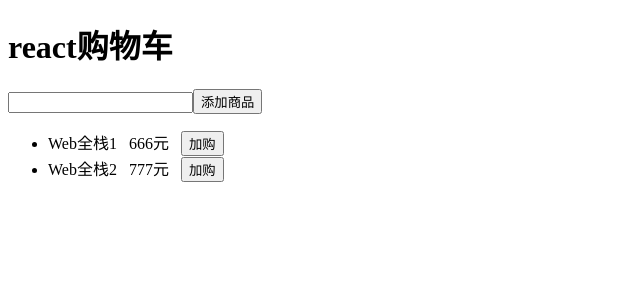
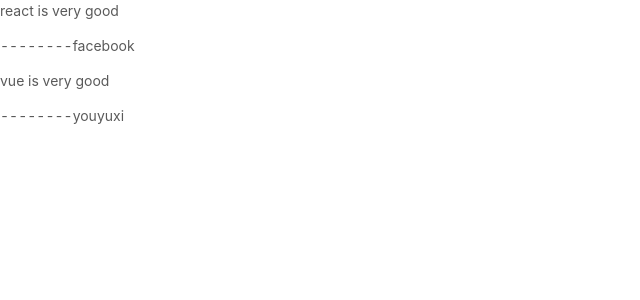
Before and after one commit to simon9124/kaikeba, a React (Create React App) app in the folder react01/: page / in a window 1280 px wide. Shown: the top 300 px of the page, without its empty margins (0-640 px from the left). Built offline with nearby package versions, Linux system fonts and the light colour scheme.

Commit message:
PureComment 和 memo 组件

```diff
--- /dev/null
+++ b/react01/config-overrides.js
@@ -0,0 +1,14 @@
+// 注入babel插件
+const {
+  injectBabelPlugin
+} = require('react-app-rewired')
+
+// 导出
+module.exports = function override(config, env) {
+  config = injectBabelPlugin(['import', {
+    libraryName: 'antd',
+    libraryDirectory: 'es',
+    style: 'css'
+  }], config)
+  return config
+}
--- /dev/null
+++ b/react01/src/components/CommentList.js
@@ -0,0 +1,85 @@
+import React, { Component, PureComponent } from 'react'
+
+// PureComponent
+// class Comment extends PureComponent {
+//   render() {
+//     console.log('render')
+//     return (
+//       // <div>
+//       //   <p>{this.props.data.body}</p>
+//       //   <p>--------{this.props.data.author}</p>
+//       // </div>
+//       <div>
+//         <p>{this.props.body}</p>
+//         <p>--------{this.props.author}</p>
+//       </div>
+//     )
+//   }
+// }
+
+// shouldComponentUpdate
+// class Comment extends Component {
+//   shouldComponentUpdate(nextProps) {
+//     if (
+//       nextProps.data.body === this.props.data.body &&
+//       nextProps.data.author === this.props.data.author
+//     ) {
+//       return false
+//     } else {
+//       return true
+//     }
+//   }
+//   render() {
+//     console.log('render')
+//     return (
+//       <div>
+//         <p>{this.props.data.body}</p>
+//         <p>--------{this.props.data.author}</p>
+//       </div>
+//     )
+//   }
+// }
+
+// react.memo纯函数
+const Comment = React.memo(({ body, author }) => {
+  console.log('render')
+
+  return (
+    <div>
+      <p>{body}</p>
+      <p>--------{author}</p>
+    </div>
+  )
+})
+
+export default class CommentList extends Component {
+  constructor(props) {
+    super(props)
+
+    this.state = {
+      comments: []
+    }
+  }
+
+  componentDidMount() {
+    setInterval(() => {
+      this.setState({
+        comments: [
+          { body: 'react is very good', author: 'facebook' },
+          { body: 'vue is very good', author: 'youyuxi' }
+        ]
+      })
+    }, 1000)
+  }
+
+  render() {
+    return (
+      <div>
+        {this.state.comments.map((c, i) => (
+          <Comment key={i} body={c.body} author={c.author} />
+          // data={c}
+        ))}
+      </div>
+    )
+  }
+}
--- a/react01/src/index.js
+++ b/react01/src/index.js
@@ -2,12 +2,14 @@
 import ReactDOM from 'react-dom' // react-dom
 // import App from './App' // App
 // import Lifecycle from './Lifecycle'
-import CartSample from './CartSample'
+// import CartSample from './CartSample'
+import CommentList from './components/CommentList'
 
 // ReactDOM.render(<h1> React初始化 </h1>, document.querySelector('#root'))
 // ReactDOM.render(<App />, document.querySelector('#root'))
 // ReactDOM.render(<Lifecycle />, document.querySelector('#root'))
-ReactDOM.render(
-  <CartSample title="react购物车" />,
-  document.querySelector('#root')
-)
+ReactDOM.render(<CommentList />, document.querySelector('#root'))
+// ReactDOM.render(
+//   <CartSample title="react购物车" />,
+//   document.querySelector('#root')
+// )
```
Also changed, not shown: react01/package.json (+6 -4 lines), react01/src/App.js (+8 -1 lines), 1 other file (tests, documents, lock files or other folders).
